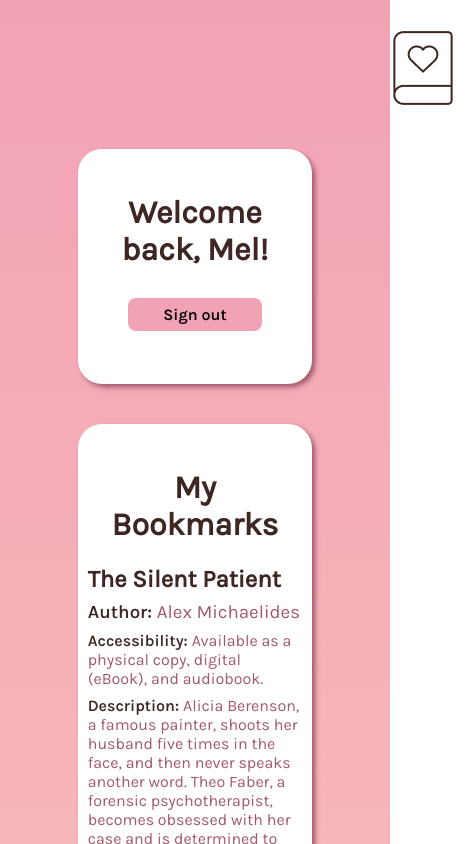
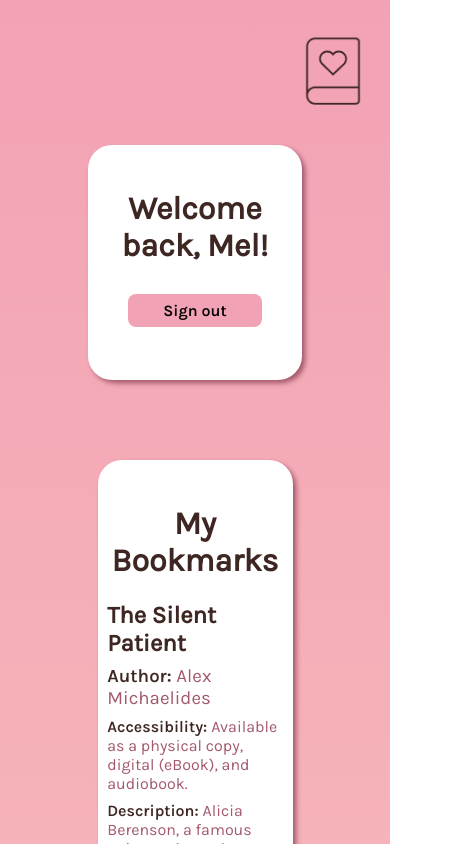
Before and after one commit to riyeur/Booki, a React (Create React App) app in the folder frontend/: page /profile in a window 390 px wide. Shown: the top 844 px of the page, 472 px wide, since content can reach past the window. Built offline with nearby package versions, Linux system fonts and the light colour scheme.

Commit message:
Anastasia and I worked on fixing the styling

```diff
--- a/frontend/src/components/BookButton.js
+++ b/frontend/src/components/BookButton.js
@@ -6,7 +6,7 @@
     return (
         <div className='book-button-container'>
             <button className='book-button' onClick={onClick}>
-                <img src="/booki_book_dark.png" alt="LLM Button" />
+                <img src="/booki_book_dark.png" alt="LLM Button" height='80' width='auto'/>
             </button>
         </div>
 
--- a/frontend/src/pages/LLMPromptPage.js
+++ b/frontend/src/pages/LLMPromptPage.js
@@ -19,7 +19,7 @@
     return (
         <div className='llm-prompt-page'>
             <div className='profile' onClick={redirectUserProfile}>
-                <img className='profile-logo' src='/profile.png' alt='Profile pic' height='45' width='auto'/>
+                <img className='profile-logo' src='/profile.png' alt='Profile pic' height='60' width='auto'/>
             </div>
             <LLMPromptForm></LLMPromptForm>
         </div>
--- a/frontend/src/pages/ProfilePage.js
+++ b/frontend/src/pages/ProfilePage.js
@@ -1,5 +1,6 @@
 // This page contains the user's profile information and their saved bookmarks
 import React from 'react';
+import { useNavigate } from 'react-router-dom';
 import '../components/BookmarkList';
 import '../styles/ProfilePageStyles.css';
 import BookmarkList from '../components/BookmarkList';
@@ -7,8 +8,10 @@
 import BookButton from '../components/BookButton';
 
 const ProfilePage = () => {
+    const navigate = useNavigate();
+
     const handleClick = () => {
-        alert('Change this to navigate to llm prompt page');
+        navigate('/llm-prompt');
       };
     return(
         <div className='profile-page'>
--- a/frontend/src/styles/LLMPromptPageStyles.css
+++ b/frontend/src/styles/LLMPromptPageStyles.css
@@ -1,3 +1,17 @@
+@font-face {
+    font-family: 'Karla-Regular';
+    src: url('../fonts/Karla-Regular.ttf') format('truetype');
+    font-weight: normal;
+    font-style: normal;
+}
+
+@font-face {
+    font-family: 'Karla-SemiBold';
+    src: url('../fonts/Karla-SemiBold.ttf') format('truetype');
+    font-weight: bold;
+    font-style: normal;
+}
+
 body {
     min-height: 100vh;
     background: linear-gradient(#F2A2B5, #FFD7C0);
--- a/frontend/src/styles/LoginPageStyles.css
+++ b/frontend/src/styles/LoginPageStyles.css
@@ -1,3 +1,17 @@
+@font-face {
+    font-family: 'Karla-Regular';
+    src: url('../fonts/Karla-Regular.ttf') format('truetype');
+    font-weight: normal;
+    font-style: normal;
+}
+
+@font-face {
+    font-family: 'Karla-SemiBold';
+    src: url('../fonts/Karla-SemiBold.ttf') format('truetype');
+    font-weight: bold;
+    font-style: normal;
+}
+
 body {
     min-height: 100vh;
     background: linear-gradient(#F2A2B5, #FFD7C0);
--- a/frontend/src/styles/ProfilePageStyles.css
+++ b/frontend/src/styles/ProfilePageStyles.css
@@ -19,6 +19,12 @@
     background-repeat: no-repeat;
 }
 
+.profile-page {
+    width: 94vw;
+    display: flex;
+    flex-direction: column;
+    align-items: center;
+}
 
 /* Styling for BookmarkList.js */
 .bookmark-list {
@@ -30,7 +36,7 @@
     border-radius: 1.5rem;
     margin-bottom: 2.5rem;
     margin-top: 2.5rem;
-    max-width: 55vw;
+    max-width: 45vw;
     box-shadow: 0.2rem 0.2rem 0.3rem #A3586B;
 }
 
@@ -96,8 +102,8 @@
 
 .welcome-panel {
     background-color: white;
-    padding-left: 2.5vw;
-    padding-right: 2.5vw;
+    padding-left: 15rem;
+    padding-right: 15rem;
     padding-top: 1.5rem;
     padding-bottom: 2.3rem;
     border-radius: 1.5rem;
@@ -135,6 +141,7 @@
 .book-button-container {
     display: flex;
     justify-content: flex-end;
+    width: 100%
 }
 
 .book-button {
@@ -142,7 +149,25 @@
     background-color: transparent;
     border: transparent;
     cursor: pointer;
-    margin-top: 1.5rem;
-    margin-bottom: 0rem;
-    margin-right: -10rem;
+    display: flex;
+    width: 100%;
+    padding-top: 2rem;
+    justify-content: right;
+    align-items: right;
 }
+
+@media (max-width: 768px) {
+    .welcome-panel {
+        background-color: white;
+        padding-left: 0rem;
+        padding-right: 0rem;
+        padding-top: 1.5rem;
+        padding-bottom: 2.3rem;
+        border-radius: 1.5rem;
+        margin-bottom: 2.5rem;
+        margin-top: 2rem;
+        max-width: 55vw;
+        box-shadow: 0.2rem 0.2rem 0.3rem #A3586B;
+        text-align: center;
+    }
+}
```
Also changed, not shown: 1 other file (tests, documents, lock files or other folders).
